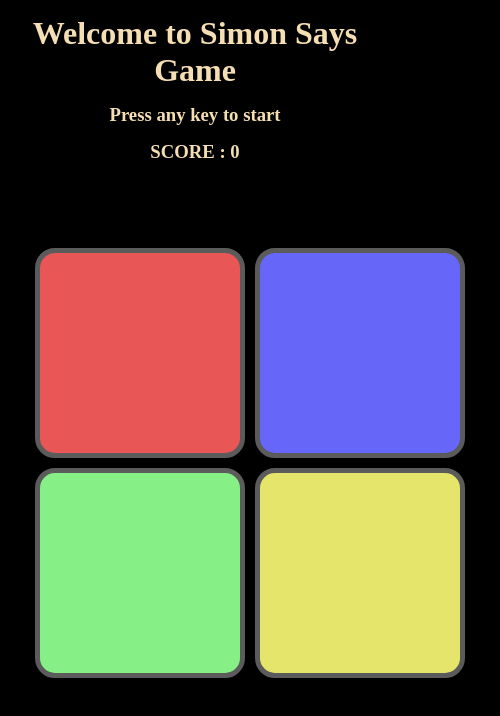
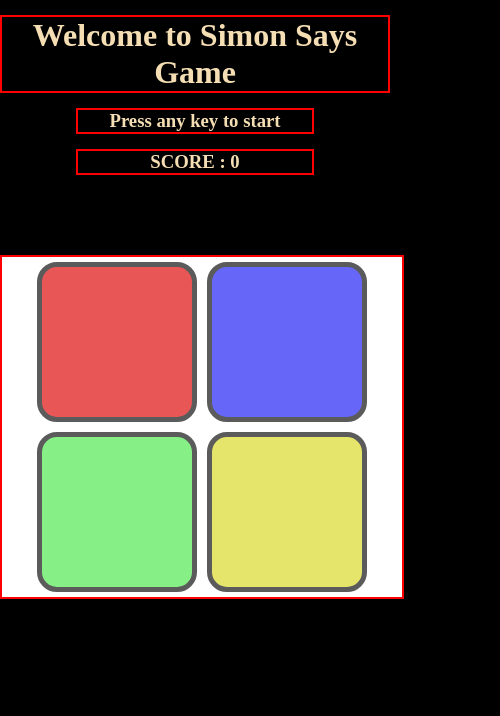
Before and after one commit to Jwaallaa/Simon-Says, a plain HTML site: page index.html in a window 390 px wide. Shown: the whole page, 500 px wide, since content can reach past the window. Drawn offline with Linux system fonts and the light colour scheme.

Commit message:
Update style.css
added compatibility for small screen sizes

```diff
--- a/style.css
+++ b/style.css
@@ -14,29 +14,41 @@ body{
 }
 h1{
     text-align: center;
-    margin: 15px;
+    margin: 15px auto;
+    /* width: 60vw; */
+    border: 2px solid red;
 
 }
 
 h3{
+
     text-align: center;
-    margin: 15px;
+    margin: 15px auto;
+    width: 60vw;
+    border: 2px solid red;
+
 }
+
+
+
 
 .box{
     width: 200px;
     height: 200px;
     border-radius: 20px;
     border: 5px solid rgb(91, 91, 91);
-    margin: 5px;
+    margin: 5px 5px;
 }
 
 .boxes{
+    border: 2px solid red;
     display: flex;
     width: 500px;
+    /* height: 500px; */
     flex-wrap: wrap;
     margin: 80px auto;
     justify-content: center;
+    align-items: normal;
 
 }
 
@@ -85,3 +97,14 @@ h3{
     writing-mode: vertical-lr;
 
 }
+
+@media screen and (max-width: 500px) {
+    .box{
+        width: 150px;
+        height: 150px;
+    }
+    .boxes{
+        width: 400px;
+        background-color: white;
+    }
+}
```
